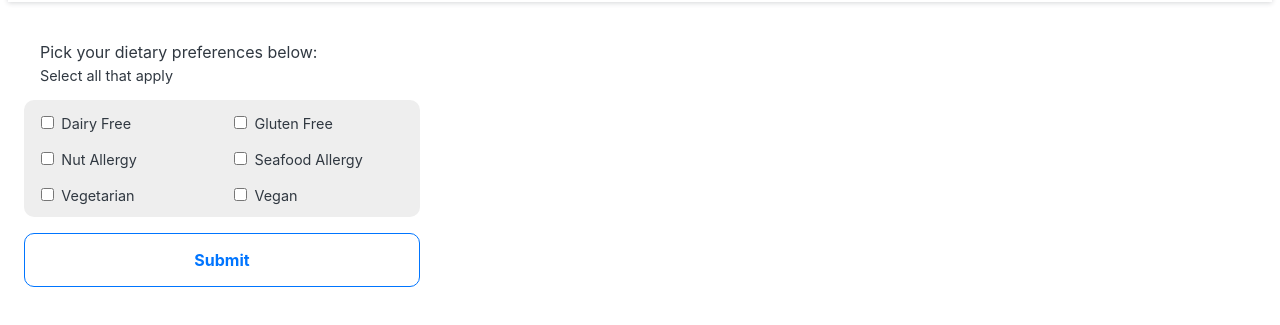
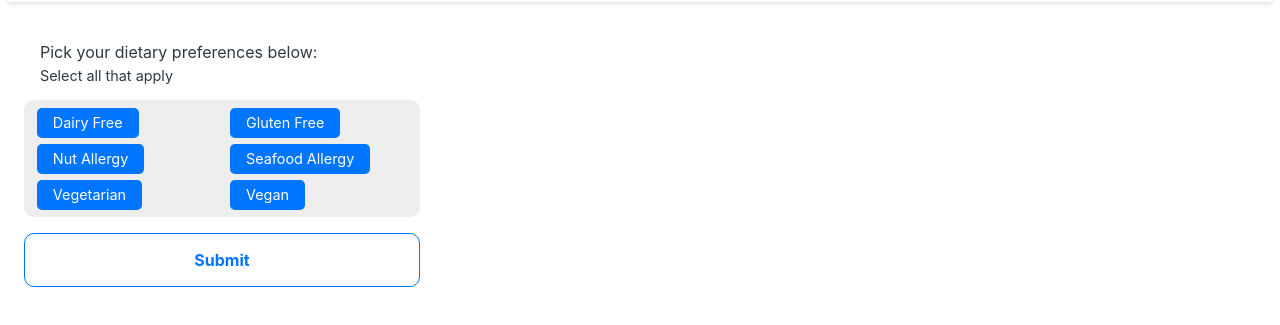
Before and after one commit to MTiergarten/redi-webdev-project, a plain HTML site: page index.html in a window 1280 px wide. Shown: the part 83-408 px from the top of the page. Drawn offline with Linux system fonts and the light colour scheme.

Commit message:
created custom checkbox (as tags)

```diff
--- a/index.html
+++ b/index.html
@@ -19,27 +19,27 @@
             </div>
             <form id = "userPreferences">
                 <div class = "input-container container-bg">
-                    <div class = "input-item">
+                    <div class = "custom-checkbox">
                         <input type = "checkbox" id = "dairy" name = "dairy">
                         <label for = "dairy" class ="body-text">Dairy Free</label>
                     </div>
-                    <div class = "input-item">
+                    <div class = "custom-checkbox">
                         <input type = "checkbox" id = "gluten" name = "gluten">
                         <label for = "gluten" class = "body-text">Gluten Free</label>
                     </div>
-                    <div class = "input-item">
+                    <div class = "custom-checkbox">
                         <input type = "checkbox" id = "nuts" name = "nuts">
                         <label for = "nuts" class = "body-text">Nut Allergy</label>
                     </div>
-                    <div class = "input-item">
+                    <div class = "custom-checkbox">
                         <input type = "checkbox" id = "seafood" name = "seafood">
                         <label for = "seafood" class = "body-text">Seafood Allergy</label>
                     </div>
-                    <div class = "input-item">
+                    <div class = "custom-checkbox">
                         <input type = "checkbox" id = "vegetarian" name = "vegetarian">
                         <label for = "vegetarian" class = "body-text">Vegetarian</label>
                     </div>
-                    <div class = "input-item">
+                    <div class = "custom-checkbox">
                         <input type = "checkbox" id = "vegan" name = "vegan">
                         <label for = "vegan" class = "body-text">Vegan</label>
                     </div>
--- a/style.css
+++ b/style.css
@@ -173,6 +173,30 @@ p {
     transition: background-color 0.3s ease;
 }
 
+/* custom checkbox */
+
+/* hide default checkbox */
+.custom-checkbox input {
+    display:none;
+}
+
+.custom-checkbox input:checked + label { /* input:checked + label targets the <label> that is immediately after a checked <input> */
+    background-color: var(--primary);
+}
+
+.custom-checkbox label {
+    color: var(--primary-bg);
+    background-color: var(--accent);
+    border-radius: 5px;
+    padding: 0.4rem 1rem;
+    width: 7rem;
+}
+
+.custom-checkbox label:hover {
+    background-color: var(--primary);
+    transition: background-color 0.3s ease;
+}
+
 /* responsive layout tablet, breakpoint 768px (smaller tablets will look better with grid layout from mobile) */
 
 @media only screen and (min-width: 768px) {
```
